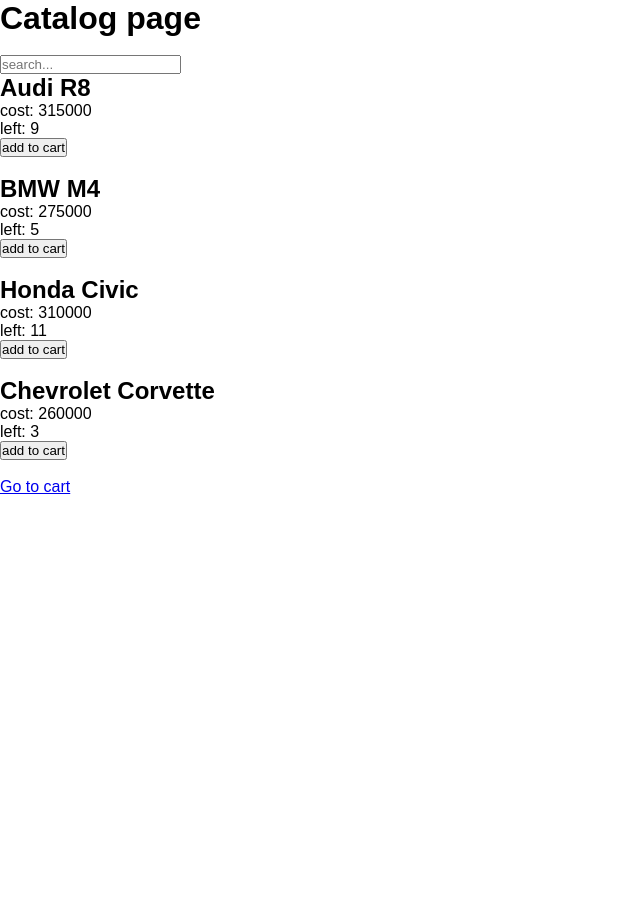
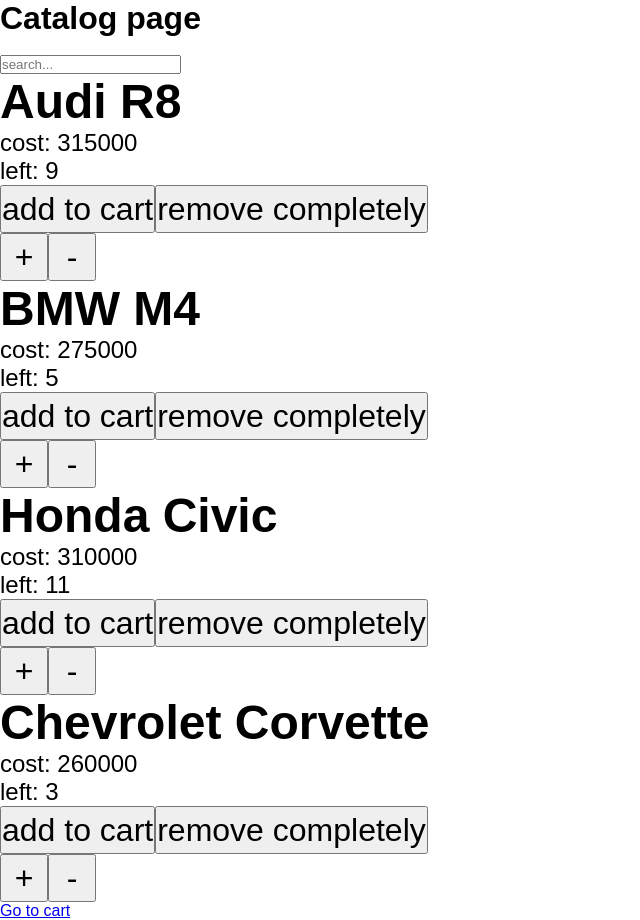
Before and after one commit to amakor97/test-shopping-redux, a React (Create React App) app: page / in a window 1280 px wide. Shown: the whole page, without its empty margins (0-640 px from the left). Before the commit the page ends 800 px from the top, so only its background shows below. Built offline with nearby package versions, Linux system fonts and the light colour scheme.

Commit message:
complete 3.2

```diff
--- a/src/components/Card.js
+++ b/src/components/Card.js
@@ -1,28 +1,47 @@
 import { useDispatch, useSelector } from "react-redux";
 import { quantityInCart } from "../slices/cartSlice";
 
-import { addItem } from "../slices/cartSlice";
+import { addItem, removeCompletely } from "../slices/cartSlice";
+
+import { useLocation } from "react-router";
 
 export default function Card({data}) {
   const dispatch = useDispatch();
+  const loc = useLocation();
+
 
   const goodCount = useSelector(state => quantityInCart(state, data.id));
   console.log(goodCount);
 
   function handleAddItem() {
+    if (data.left > 0) {
+      console.log("adding");
+      dispatch(addItem({id: data.id, name: data.name, cost: data.cost, left: data.left}))
+    }
+  }
 
-    if (data.left > 0) {
-      dispatch(addItem(data.id))
-    }
+  function handleRemoveCompletely() {
+    dispatch(removeCompletely(data.id));
   }
 
   return (
     <div>
       <h2>{data.name}</h2>
       <p>cost: {data.cost}</p>
-      <p>left: {data.left}</p>
+      {
+        loc.pathname.includes("cart") &&
+        <p>quantity: {goodCount}</p>
+      }
+      {
+        !loc.pathname.includes("cart") &&
+        <p>left: {data.left}</p>
+      }
+
       <button onClick={handleAddItem}>add to cart</button>
+      <button onClick={handleRemoveCompletely}>remove completely</button>
       <br/>
+      <button>+</button>
+      <button>-</button>
       <br/>
     </div>
   );
--- a/src/index.css
+++ b/src/index.css
@@ -4,3 +4,17 @@
 
   font-family: Arial, Helvetica, sans-serif;
 }
+
+button {
+  min-width: 48px;
+  min-height: 48px;
+  font-size: 2em;
+}
+
+h2 {
+  font-size: 3rem;
+}
+
+p {
+  font-size: 1.5rem;
+}
--- a/src/pages/CartPage.js
+++ b/src/pages/CartPage.js
@@ -2,15 +2,21 @@
 
 import { Link } from "react-router-dom";
 import { allCart } from "../slices/cartSlice";
+
+import Card from "../components/Card";
 
 export default function CartPage() {
 
   const cart = useSelector(allCart);
   console.log(cart);
 
+
   return (
     <div>
       <h1>Cart page</h1>
+      {
+        cart.map(good => <Card data={good}/>)
+      }
       <Link to="/">Go to catalog</Link>
     </div>
   );
--- a/src/slices/cartSlice.js
+++ b/src/slices/cartSlice.js
@@ -10,15 +10,27 @@
   reducers: {
     addItem: {
       reducer: (state, action) => {
-        const index = state.cart.findIndex(good => good.id === action.payload);
+        const index = state.cart.findIndex(good => good.id === action.payload.id);
         if (index > -1) {
           state.cart[index].quantity++;
         } else {
-          state.cart.push({id: action.payload, quantity: 1});
+          state.cart.push({id: action.payload.id, name: action.payload.name, cost: action.payload.cost, left: action.payload.left, quantity: 1});
+        }
+      },
+      prepare: (obj) => {
+        console.log(obj);
+        return {payload: obj};
+      }
+    },
+    removeCompletely: {
+      reducer: (state, action) => {
+        const index = state.cart.findIndex(good => good.id === action.payload);
+        if (index > -1) {
+          state.cart.splice(index, 1);
         }
       },
       prepare: (id) => {
-        return {payload: id};
+        return {payload: id}
       }
     },
     removeItem: {
@@ -41,6 +53,6 @@
   }
 })
 
-export const {addItem, removeItem} = cartSlice.actions;
+export const {addItem, removeCompletely, removeItem} = cartSlice.actions;
 export const {allCart, quantityInCart} = cartSlice.selectors;
 export default cartSlice.reducer;
```
